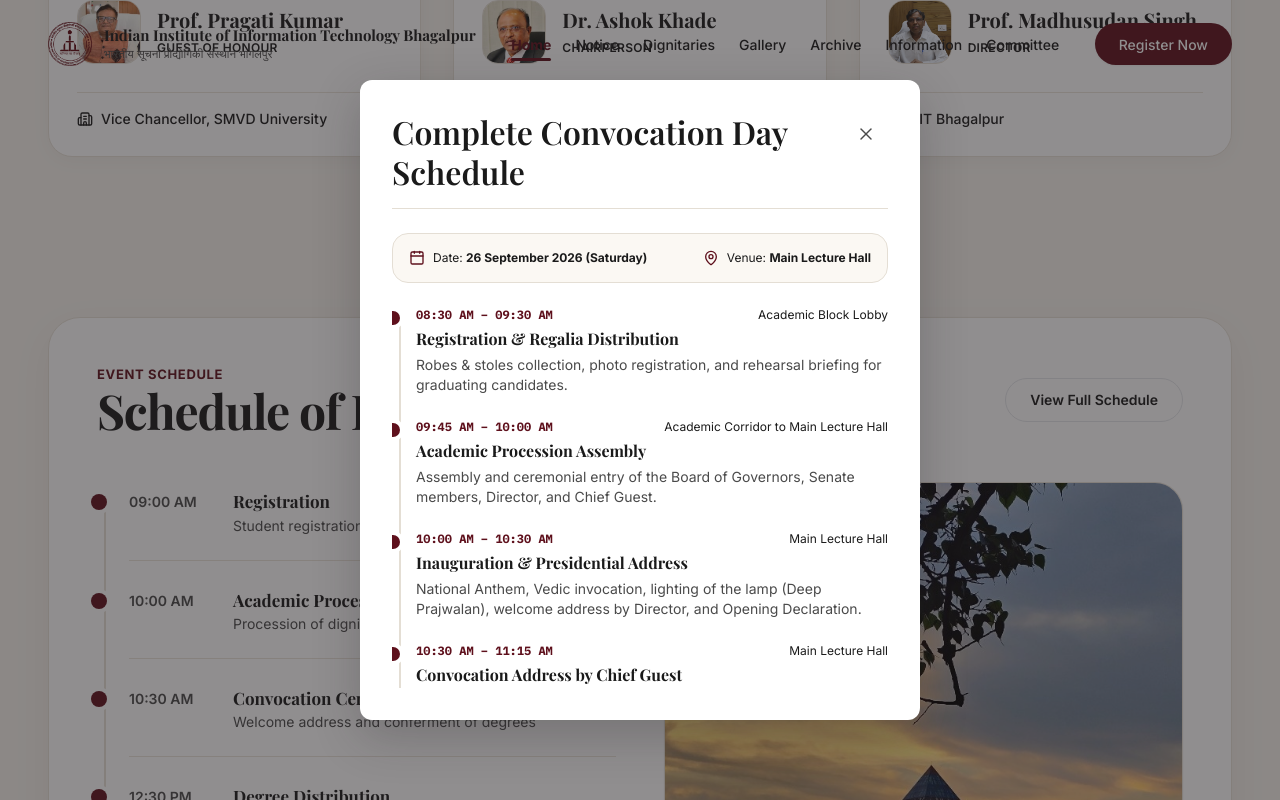
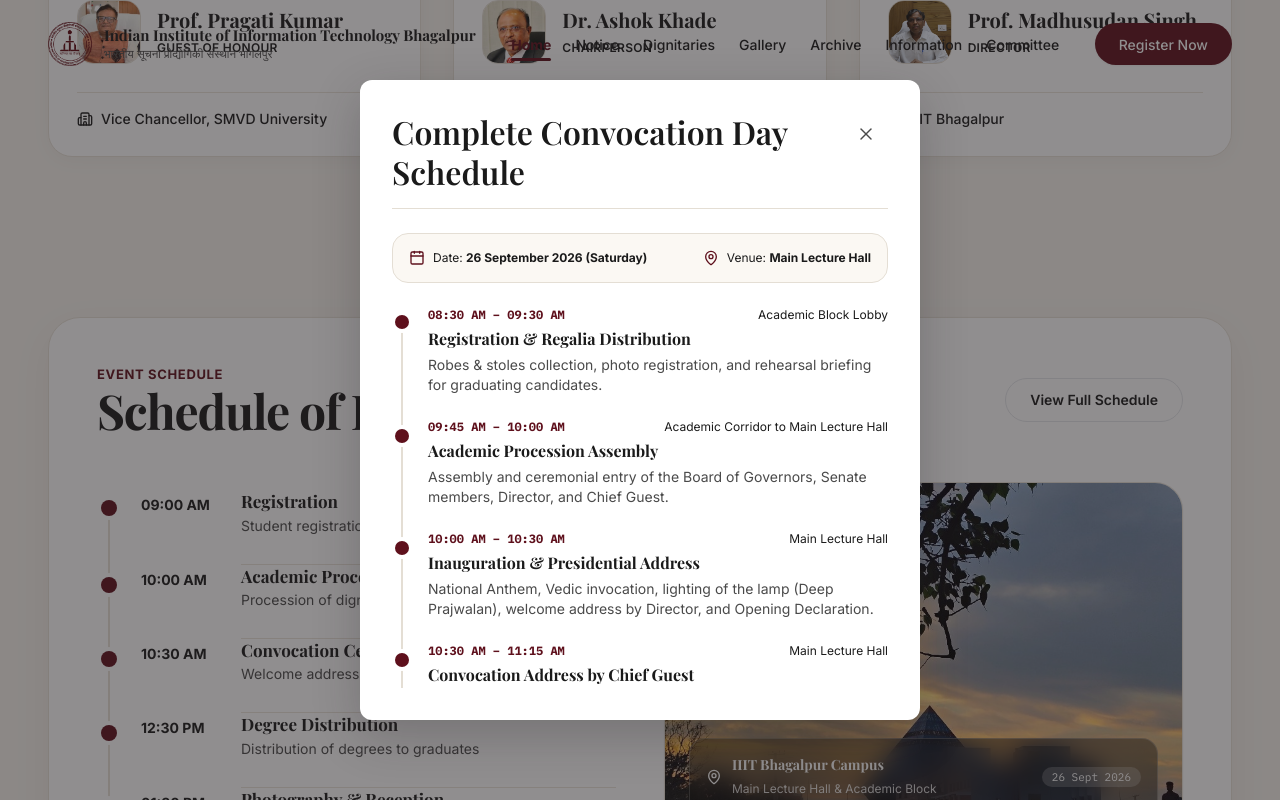
Before and after one commit to code-yashkumar/Convocation-iiitbh, a React (Vite) app: page / in a window 1280 px wide. Both pictures are taken after a click on the button "View Full Schedule". Shown: the part 1583-2383 px from the top of the page. Built offline with nearby package versions, Linux system fonts and the light colour scheme; a web font is replaced by a local one.

Commit message:
Center vertical timeline guide line directly through the geometric center of circular bullets in Schedule of Events

```diff
--- a/src/sections/Schedule/index.jsx
+++ b/src/sections/Schedule/index.jsx
@@ -110,25 +110,45 @@
           {/* 2-Column Grid: Left Timeline + Right College Image */}
           <div className="grid grid-cols-1 lg:grid-cols-12 gap-8 lg:gap-12 items-stretch">
 
-            {/* Left Column: Timeline List */}
+            {/* Left Column: Mathematically Centered Timeline List */}
             <div className="lg:col-span-6 flex flex-col justify-between py-2">
-              <div className="relative pl-6 sm:pl-8 space-y-6 sm:space-y-7 before:content-[''] before:absolute before:left-[7px] before:top-2 before:bottom-3 before:w-[2px] before:bg-[#E8E2D8]">
-                {SUMMARY_SCHEDULE.map((item) => (
-                  <div key={item.id} className="relative group">
-                    {/* Circular Maroon Node with Ring */}
-                    <div className="absolute -left-[30px] sm:-left-[38px] top-1 w-4 h-4 rounded-full bg-maroon-900 ring-4 ring-white shadow-xs flex items-center justify-center">
+              <div className="flex flex-col">
+                {SUMMARY_SCHEDULE.map((item, idx) => {
+                  const isLast = idx === SUMMARY_SCHEDULE.length - 1;
+                  return (
+                    <div key={item.id} className="flex items-stretch gap-3 sm:gap-5 group">
+
+                      {/* Column 1: Vertical Center Line + Bullet Node */}
+                      <div className="flex flex-col items-center shrink-0 w-6 relative">
+                        {/* Top Line Segment connecting through center */}
+                        <div
+                          className={`w-[2px] bg-[#E8E2D8] ${
+                            idx === 0 ? 'h-2.5 opacity-0' : 'h-3'
+                          }`}
+                        />
+
+                        {/* Circular Maroon Bullet Node */}
+                        <div className="w-4 h-4 rounded-full bg-maroon-900 ring-4 ring-white shadow-xs flex items-center justify-center shrink-0 z-10">
                           <span className="w-1.5 h-1.5 rounded-full bg-gold-400" />
                         </div>
 
-                    {/* Timeline Item Content Row */}
-                    <div className="flex items-start gap-4 sm:gap-6 pb-5 sm:pb-6 border-b border-[#ECE6DC] group-last:border-b-0 group-last:pb-0">
-                      {/* Time */}
-                      <span className="font-body font-semibold text-xs sm:text-sm text-charcoal-600 w-16 sm:w-20 shrink-0 mt-0.5 whitespace-nowrap">
+                        {/* Bottom Line Segment running down to next bullet */}
+                        <div
+                          className={`w-[2px] bg-[#E8E2D8] flex-1 ${
+                            isLast ? 'opacity-0' : 'opacity-100'
+                          }`}
+                        />
+                      </div>
+
+                      {/* Column 2: Event Time */}
+                      <div className="pt-0.5 w-16 sm:w-20 shrink-0">
+                        <span className="font-body font-bold text-xs sm:text-sm text-charcoal-700 whitespace-nowrap">
                           {item.time}
                         </span>
+                      </div>
 
-                      {/* Title & Description */}
-                      <div className="flex flex-col min-w-0">
+                      {/* Column 3: Title & Description */}
+                      <div className="flex-1 pb-6 sm:pb-7 border-b border-[#ECE6DC] group-last:border-b-0 group-last:pb-0 pt-0 min-w-0">
                         <h3 className="font-display font-bold text-base sm:text-[17px] text-charcoal-900 leading-snug group-hover:text-maroon-900 transition-colors">
                           {item.title}
                         </h3>
@@ -136,9 +156,10 @@
                           {item.description}
                         </p>
                       </div>
+
                     </div>
-                  </div>
-                ))}
+                  );
+                })}
               </div>
             </div>
 
@@ -200,13 +221,21 @@
               </span>
             </div>
 
-            {/* Timeline in Modal */}
-            <div className="relative pl-6 space-y-6 before:content-[''] before:absolute before:left-[7px] before:top-2 before:bottom-3 before:w-[2px] before:bg-border">
-              {DETAILED_SCHEDULE.map((item, idx) => (
-                <div key={idx} className="relative">
-                  {/* Node */}
-                  <div className="absolute -left-[30px] top-1 w-3.5 h-3.5 rounded-full bg-maroon-900 ring-4 ring-white" />
+            {/* Timeline in Modal with Perfect Centering */}
+            <div className="flex flex-col">
+              {DETAILED_SCHEDULE.map((item, idx) => {
+                const isLast = idx === DETAILED_SCHEDULE.length - 1;
+                return (
+                  <div key={idx} className="flex items-stretch gap-4">
+                    {/* Line Column */}
+                    <div className="flex flex-col items-center shrink-0 w-5 relative">
+                      <div className={`w-[2px] bg-border ${idx === 0 ? 'h-2 opacity-0' : 'h-2.5'}`} />
+                      <div className="w-3.5 h-3.5 rounded-full bg-maroon-900 ring-4 ring-white shadow-xs shrink-0 z-10" />
+                      <div className={`w-[2px] bg-border flex-1 ${isLast ? 'opacity-0' : 'opacity-100'}`} />
+                    </div>
 
+                    {/* Details Column */}
+                    <div className="flex-1 pb-6 min-w-0">
                       <div className="space-y-1">
                         <div className="flex flex-wrap items-center justify-between gap-2">
                           <span className="font-mono text-xs font-bold text-maroon-900">
@@ -226,7 +255,9 @@
                         </p>
                       </div>
                     </div>
-              ))}
+                  </div>
+                );
+              })}
             </div>
 
             {/* Footer */}
```
Lines whose indentation alone changed are shown as unchanged.
